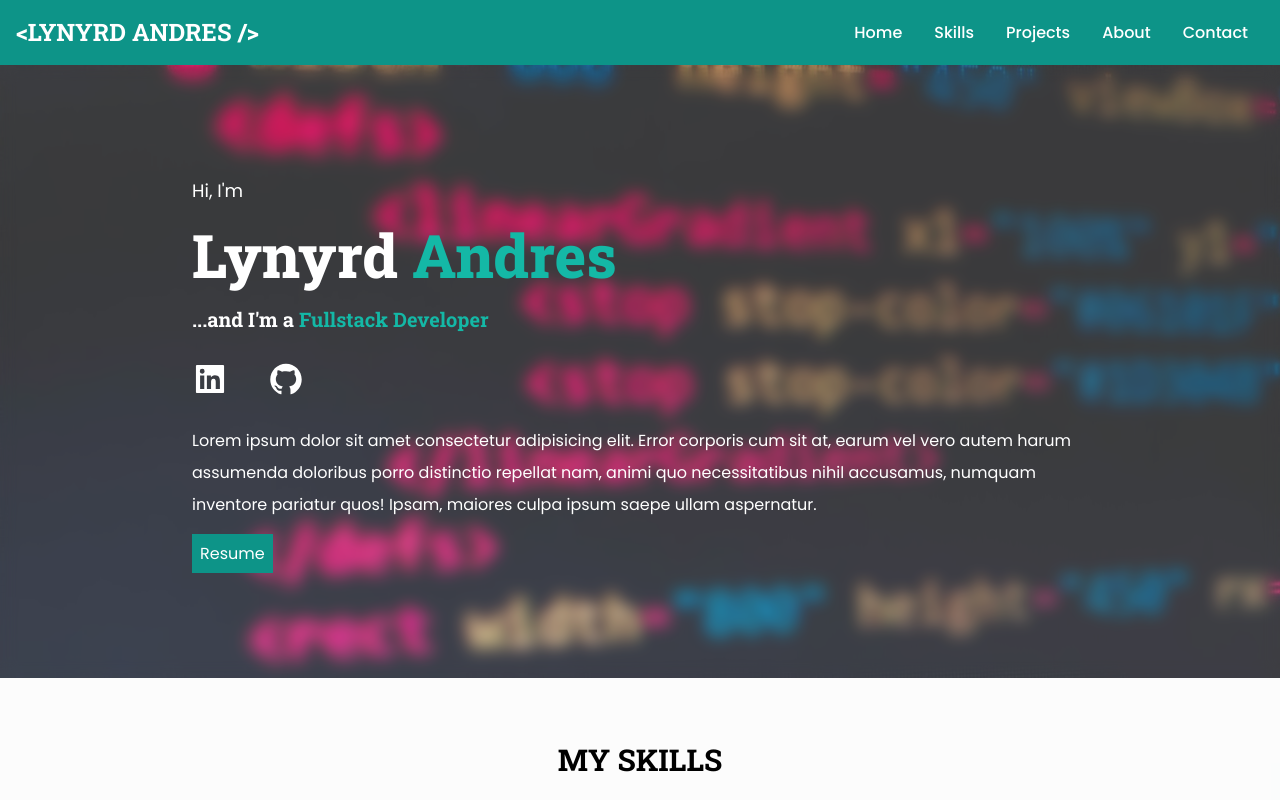
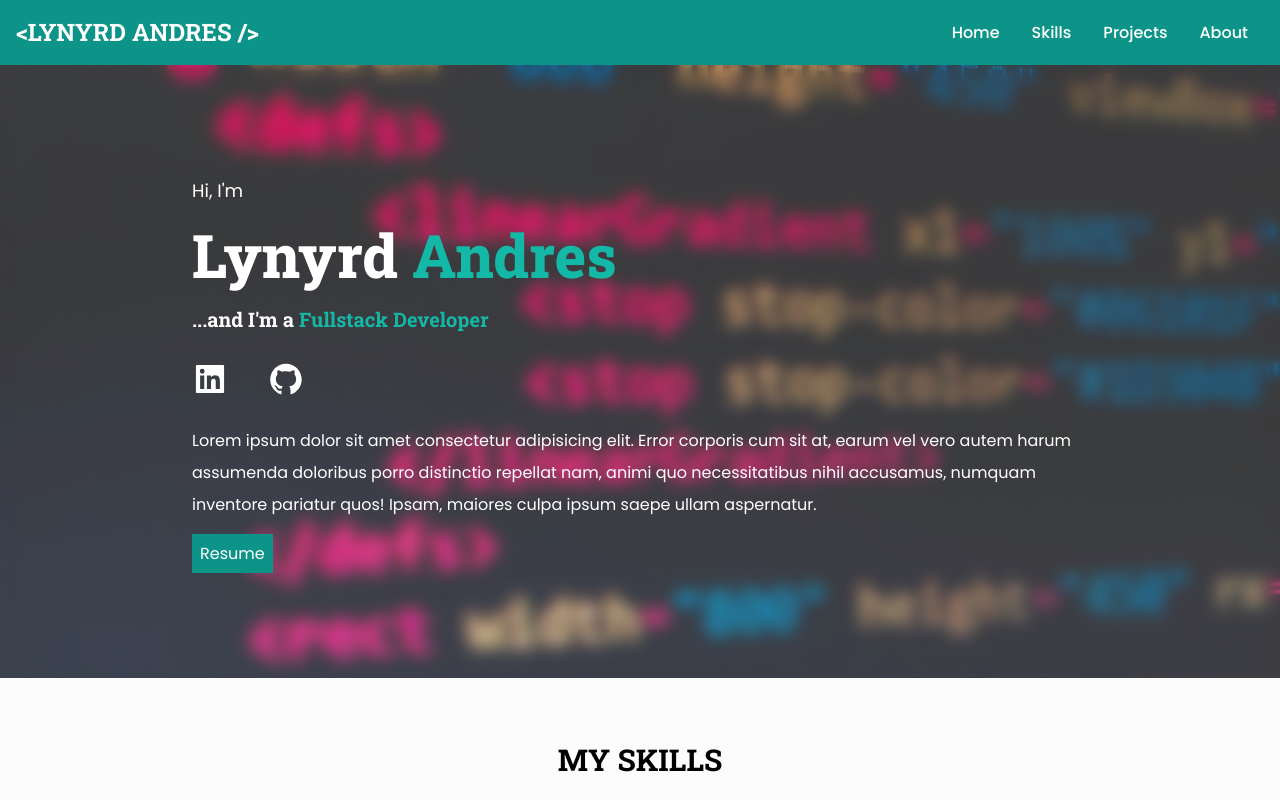
Before and after one commit to KafeinFaita/portfolio, a React (Vite) app: page / in a window 1280 px wide. Shown: the top 800 px of the page. Built offline with nearby package versions, Linux system fonts and the light colour scheme.

Commit message:
fixed navbar links

```diff
--- a/src/components/Navbar.jsx
+++ b/src/components/Navbar.jsx
@@ -7,8 +7,7 @@ const Navbar = () => {
         { name: "Home", url: "#home" },
         { name: "Skills", url: "#skills" },
         { name: "Projects", url: "#projects" },
-        { name: "About", url: "#about" },
-        { name: "Contact", url: "#contact" }
+        { name: "About", url: "#about" }
     ];
 
     const handleNav = () => {
--- a/src/pages/About.jsx
+++ b/src/pages/About.jsx
@@ -3,7 +3,7 @@ import programmerImg from "../assets/programmer.png"
 
 const About = () => {
     return (
-        <div className="flex flex-col items-center p-10 lg:py-16 bg-gray-200/50">
+        <div className="flex flex-col items-center p-10 lg:py-16 bg-gray-200/50" id="about">
             <SectionTitle title="ABOUT ME" />
             <div className="flex justify-center items-center flex-wrap max-w-6xl md:gap-10">
                 <img src={programmerImg} alt="" className="mb-10 md:max-w-md lg:flex-1"/>
```
